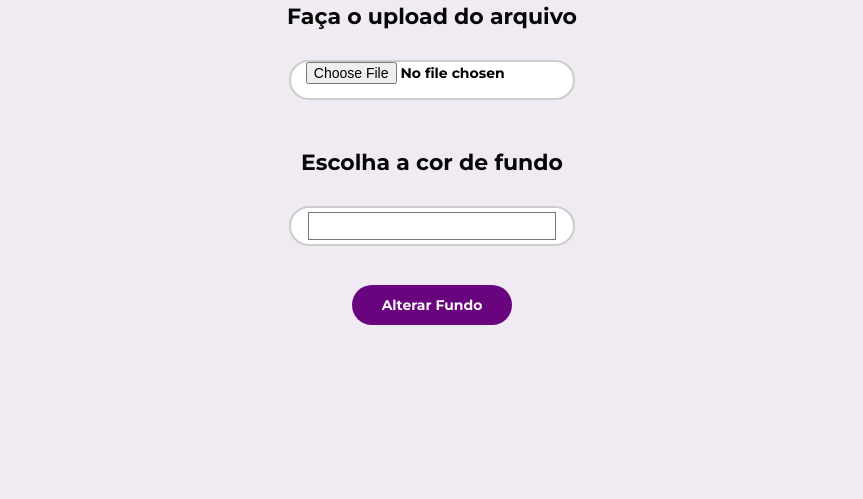
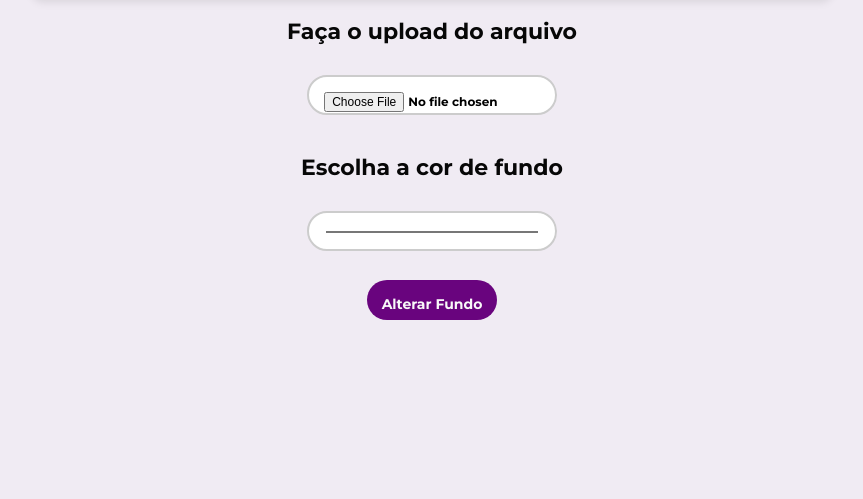
Before and after one commit to GabzBarbosa/Remocao_de_fundo, a plain HTML site: page index.html in a window 1280 px wide. Shown: the part 301-800 px from the top of the page, without its empty margins (208-1071 px from the left). Drawn offline with Linux system fonts and the light colour scheme.

Commit message:
Update style.css

```diff
--- a/style.css
+++ b/style.css
@@ -26,7 +26,6 @@ header {
     color: rgb(255, 255, 255);
     display: flex;
     align-items: center;
-    justify-content: space-between;
     padding: 20px;
     border-radius: 10px;
     width: 100%;
@@ -54,9 +53,9 @@ input {
     height: 40px;
     background-color: rgb(255, 255, 255);
     color: rgb(0, 0, 0);
-    font-size: 14px;
-    padding: 0 15px;
-    margin: 10px 0;
+    font-size: 12px;
+    padding: 15px;
+    margin-top: 10px;
     transition: border-color 0.3s;
     width: 80%;
     max-width: 400px;
@@ -73,9 +72,9 @@ button {
     background-color: rgb(105, 4, 126);
     color: rgb(248, 248, 248);
     font-size: 14px;
-    padding: 10px 30px;
+    padding: 15px;
+    margin-top: 10px;
     cursor: pointer;
-    margin: 10px 0;
     transition: background-color 0.3s;
 }
 
```
